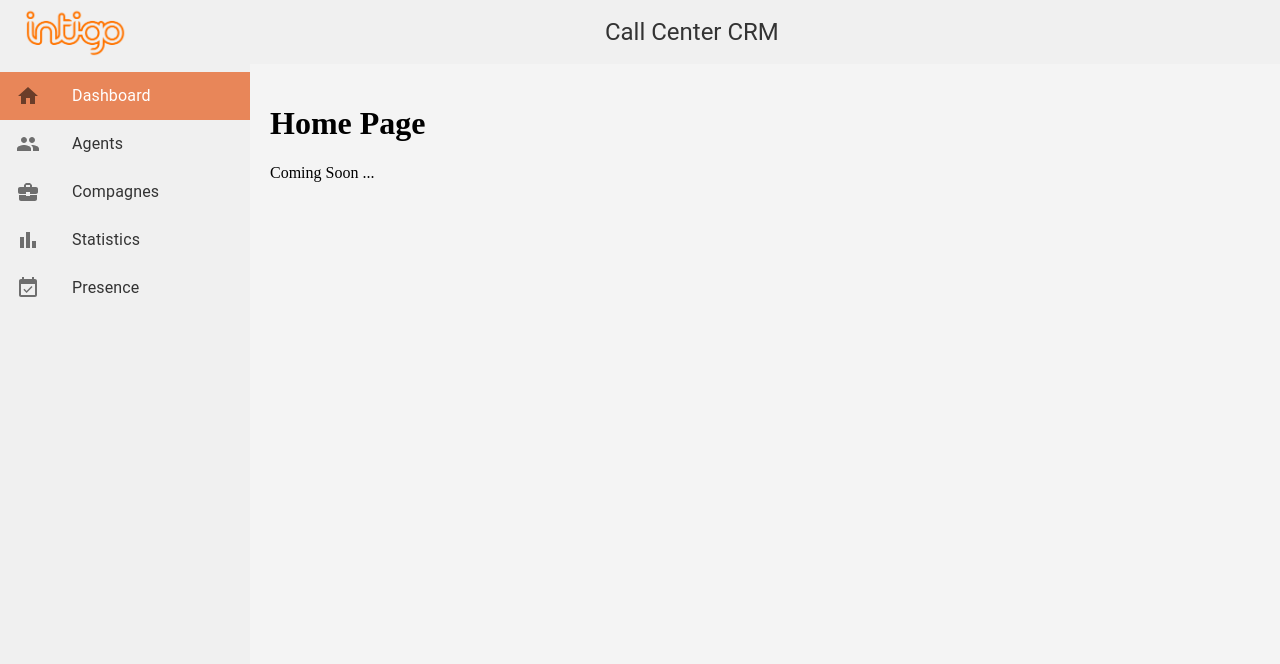
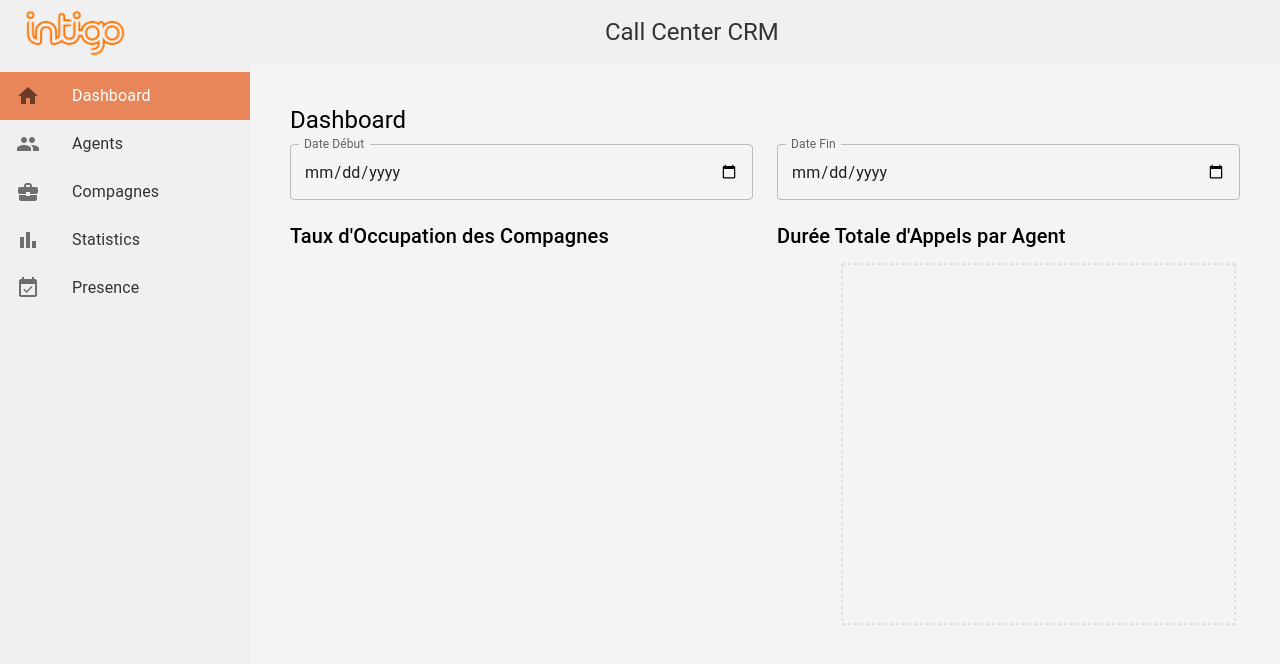
Before and after one commit to ramirachdi/CRM-frontend, a React (Create React App) app: page / in a window 1280 px wide. Shown: the top 664 px of the page. Built offline with nearby package versions, Linux system fonts and the light colour scheme.

Commit message:
added dashboard

```diff
--- a/src/components/DateSelector.js
+++ b/src/components/DateSelector.js
@@ -1,23 +1,23 @@
 import React from 'react';
-import { TextField } from '@mui/material';
+import { FormControl, TextField } from '@mui/material';
 
 const DateSelector = ({ selectedDate, setSelectedDate }) => {
   const handleChange = (event) => {
-    setSelectedDate(event.target.value);
+    setSelectedDate(event.target.value); // This returns a string in YYYY-MM-DD format
   };
 
   return (
+    <FormControl fullWidth style={{ marginBottom: '20px' }}>
       <TextField
         label="Select Date"
         type="date"
-      value={selectedDate}
+        value={selectedDate || ''}
         onChange={handleChange}
-      fullWidth
         InputLabelProps={{
           shrink: true,
         }}
-      style={{ marginBottom: '20px' }}
       />
+    </FormControl>
   );
 };
 
--- a/src/pages/Home.js
+++ b/src/pages/Home.js
@@ -1,12 +1,160 @@
-import React from 'react';
+import React, { useState, useEffect, useCallback } from 'react';
+import { Grid, Typography, TextField } from '@mui/material';
+import {
+  PieChart,
+  Pie,
+  Tooltip,
+  Cell,
+  Legend,
+  BarChart,
+  Bar,
+  XAxis,
+  YAxis,
+  CartesianGrid,
+  ResponsiveContainer,
+} from 'recharts';
+import {
+  fetchSummedStatisticsForAllCompagnes,
+  fetchCompagneStatisticsBetweenDates,
+} from '../services/statisticsService';
 
-function Statistics() {
+const COLORS = ['#8884d8', '#82ca9d', '#ffc658', '#d0ed57', '#a4de6c', '#8dd1e1', '#8884d8'];
+
+const Home = () => {
+  const [dateDebut, setDateDebut] = useState('');
+  const [dateFin, setDateFin] = useState('');
+  const [compagneStats, setCompagneStats] = useState([]);
+  const [agentStats, setAgentStats] = useState([]);
+  const [error, setError] = useState('');
+
+  const handleDateChange = (event, type) => {
+    if (type === 'debut') {
+      setDateDebut(event.target.value);
+    } else {
+      setDateFin(event.target.value);
+    }
+  };
+
+  const fetchData = useCallback(async () => {
+    try {
+      setError('');
+      const compagneData = await fetchCompagneStatisticsBetweenDates(null, dateDebut, dateFin);
+      const agentData = await fetchSummedStatisticsForAllCompagnes(null, dateDebut, dateFin);
+
+      const totalCompagneWeight = compagneData.reduce(
+        (sum, stat) => sum + (stat.dtce + stat.dtcs),
+        0
+      );
+
+      const processedCompagneStats = compagneData.map((stat) => ({
+        name: stat.compagneName,
+        percentage: totalCompagneWeight
+          ? ((stat.dtce + stat.dtcs) / totalCompagneWeight) * 100
+          : 0,
+      }));
+
+      const processedAgentStats = agentData.map((stat) => ({
+        name: stat.agentName,
+        totalCalls: stat.dtce + stat.dtcs,
+      }));
+
+      setCompagneStats(processedCompagneStats);
+      setAgentStats(processedAgentStats);
+    } catch (error) {
+      setError('Failed to fetch dashboard data. Please try again later.');
+      console.error('Error fetching dashboard data:', error);
+    }
+  }, [dateDebut, dateFin]);
+
+  useEffect(() => {
+    if (dateDebut && dateFin) {
+      fetchData();
+    }
+  }, [fetchData, dateDebut, dateFin]); // Explicitly include dateDebut and dateFin here
+
   return (
-    <div>
-      <h1>Home Page</h1>
-      <p>Coming Soon ...</p>
+    <div style={{ padding: '20px' }}>
+      <Typography variant="h5" gutterBottom>
+        Dashboard
+      </Typography>
+
+      <Grid container spacing={3} style={{ marginBottom: '20px' }}>
+        <Grid item xs={12} sm={6}>
+          <TextField
+            label="Date Début"
+            type="date"
+            value={dateDebut}
+            onChange={(event) => handleDateChange(event, 'debut')}
+            fullWidth
+            InputLabelProps={{
+              shrink: true,
+            }}
+          />
+        </Grid>
+        <Grid item xs={12} sm={6}>
+          <TextField
+            label="Date Fin"
+            type="date"
+            value={dateFin}
+            onChange={(event) => handleDateChange(event, 'fin')}
+            fullWidth
+            InputLabelProps={{
+              shrink: true,
+            }}
+          />
+        </Grid>
+      </Grid>
+
+      {error && (
+        <Typography color="error" style={{ marginBottom: '20px' }}>
+          {error}
+        </Typography>
+      )}
+
+      <Grid container spacing={3}>
+        <Grid item xs={12} md={6}>
+          <Typography variant="h6" gutterBottom>
+            Taux d&apos;Occupation des Compagnes
+          </Typography>
+          <ResponsiveContainer width="100%" height={400}>
+            <PieChart>
+              <Pie
+                data={compagneStats}
+                dataKey="percentage"
+                nameKey="name"
+                cx="50%"
+                cy="50%"
+                outerRadius={150}
+                fill="#82ca9d"
+                label={({ name, percentage }) => `${name}: ${percentage.toFixed(2)}%`}
+              >
+                {compagneStats.map((entry, index) => (
+                  <Cell key={`cell-${index}`} fill={COLORS[index % COLORS.length]} />
+                ))}
+              </Pie>
+              <Tooltip />
+              <Legend />
+            </PieChart>
+          </ResponsiveContainer>
+        </Grid>
+
+        <Grid item xs={12} md={6}>
+          <Typography variant="h6" gutterBottom>
+            Durée Totale d&apos;Appels par Agent
+          </Typography>
+          <ResponsiveContainer width="100%" height={400}>
+            <BarChart data={agentStats}>
+              <CartesianGrid strokeDasharray="3 3" />
+              <XAxis dataKey="name" />
+              <YAxis />
+              <Tooltip />
+              <Bar dataKey="totalCalls" fill="#8884d8" />
+            </BarChart>
+          </ResponsiveContainer>
+        </Grid>
+      </Grid>
     </div>
   );
-}
+};
 
-export default Statistics;
+export default Home;
```
Also changed, not shown: package.json (+6 -3 lines), 1 other file (tests, documents, lock files or other folders). Lines whose indentation alone changed are shown as unchanged.
